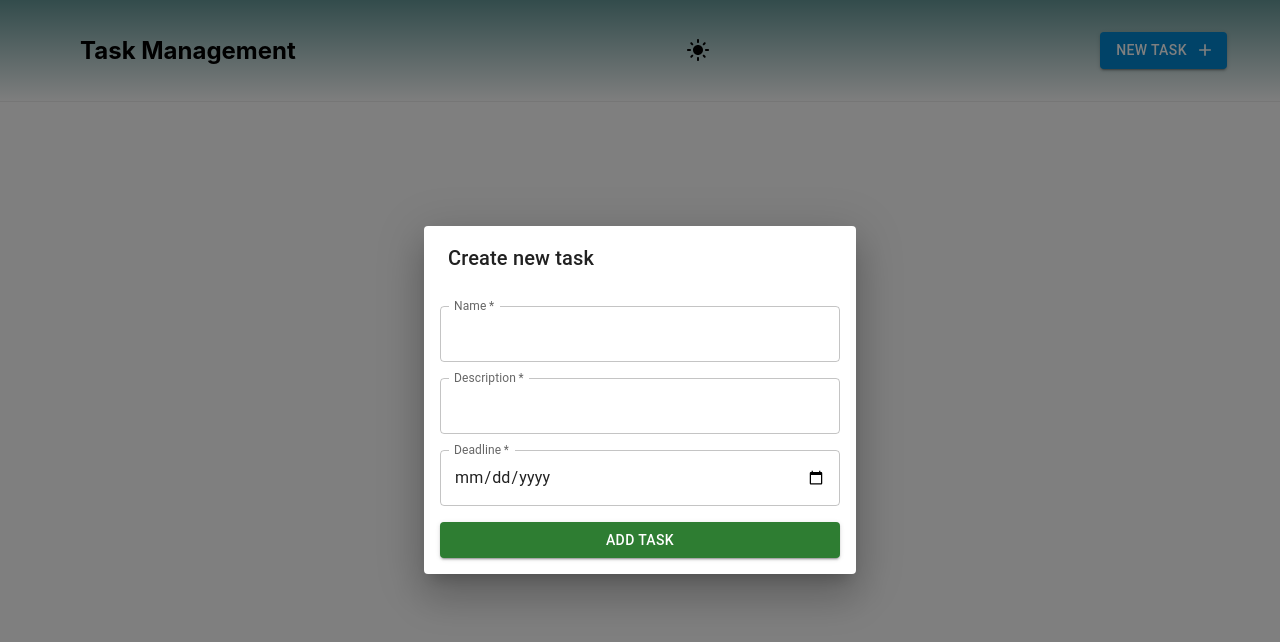
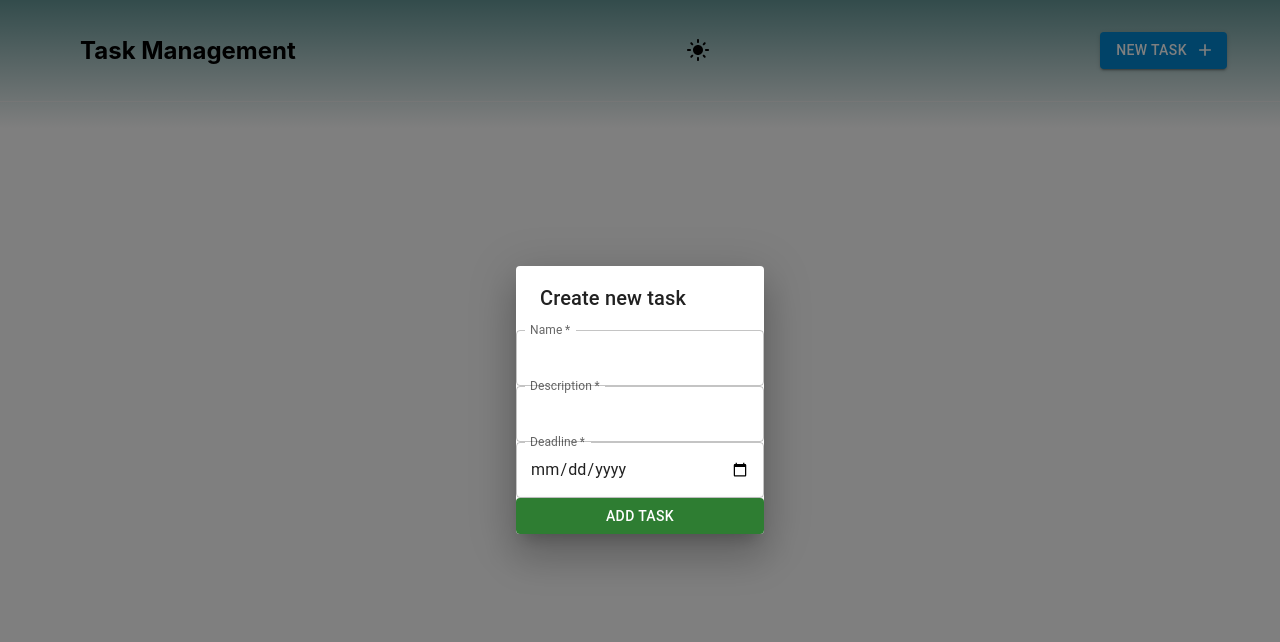
Before and after one commit to ashutosh2803/task-management, a React (Create React App) app: page / in a window 1280 px wide. Both pictures are taken after a click on the button "NEW TASK". Shown: the top 642 px of the page. Built offline with nearby package versions, Linux system fonts and the light colour scheme.

Commit message:
#4 fixed css of update and add new task forms along with responsiveness

```diff
--- a/src/App.css
+++ b/src/App.css
@@ -17,13 +17,13 @@
   justify-content: space-between;
   align-items: center;
 }
+.taskBoard{
+  margin: 1%;
+}
 .TaskForm {
-  width: 400px;
-  max-width:400px;
+  width: 100%;
   display:flex;
   flex-direction: column;
-  gap:1rem;
-  padding: 1rem;
 }
 .TaskTitle{
   padding:1rem;
--- a/src/components/TaskBoard.js
+++ b/src/components/TaskBoard.js
@@ -3,7 +3,7 @@ import Column from './Column'
 
 const TaskBoard = () => {
   return (
-    <div>
+    <div className='taskBoard'>
         <Column />
     </div>
   )
--- a/src/components/TaskForm.js
+++ b/src/components/TaskForm.js
@@ -1,6 +1,8 @@
 import React, { useContext, useState } from "react";
 import { AppContext } from "../context/AppContext";
 import { TextField, Button } from "@mui/material";
+import "../styles/TaskForm.css"
+
 const TaskForm = ({ setIsOpen }) => {
   const [name, setName] = useState("");
   const [description, setDescription] = useState("");
@@ -27,6 +29,7 @@ const TaskForm = ({ setIsOpen }) => {
     >
       <TextField
         inputProps={{ "data-testid": "name" }}
+        className="TaskFormInput"
         label="Name"
         required
         InputLabelProps={{ shrink: true }}
@@ -37,6 +40,7 @@ const TaskForm = ({ setIsOpen }) => {
       />
       <TextField
         inputProps={{ "data-testid": "description" }}
+        className="TaskFormInput"
         label="Description"
         required
         InputLabelProps={{ shrink: true }}
@@ -47,6 +51,7 @@ const TaskForm = ({ setIsOpen }) => {
       />
       <TextField
         inputProps={{ "data-testid": "deadline" }}
+        className="TaskFormInput"
         label="Deadline"
         required
         InputLabelProps={{ shrink: true }}
@@ -55,7 +60,7 @@ const TaskForm = ({ setIsOpen }) => {
         value={deadline}
         onChange={(event) => setDeadline(event.target.value)}
       />
-      <Button type="submit" variant="contained" color="success">
+      <Button type="submit" className="TaskFormButton" variant="contained" color="success">
         Add task
       </Button>
     </form>
--- a/src/components/UpdateForm.js
+++ b/src/components/UpdateForm.js
@@ -17,7 +17,7 @@ const UpdateForm = ({ task, setIsEditing }) => {
     setIsEditing(false);
   };
   return (
-    <Card variant="outlined">
+    <Card variant="outlined" className="updateForm">
       <CardContent className="TaskForm">
         <Typography variant="h5" component="div">
           <TextField inputProps={{ "data-testid": "name" }} label="Name" InputLabelProps={{ shrink: true }} variant="outlined" type="text" value={name} onChange={(event) => setName(event.target.value)} />
--- /dev/null
+++ b/src/styles/TaskForm.css
@@ -0,0 +1,6 @@
+.TaskFormInput {
+  padding: 5%;
+}
+.TaskFormButton{
+    margin: 5%;
+}
```
